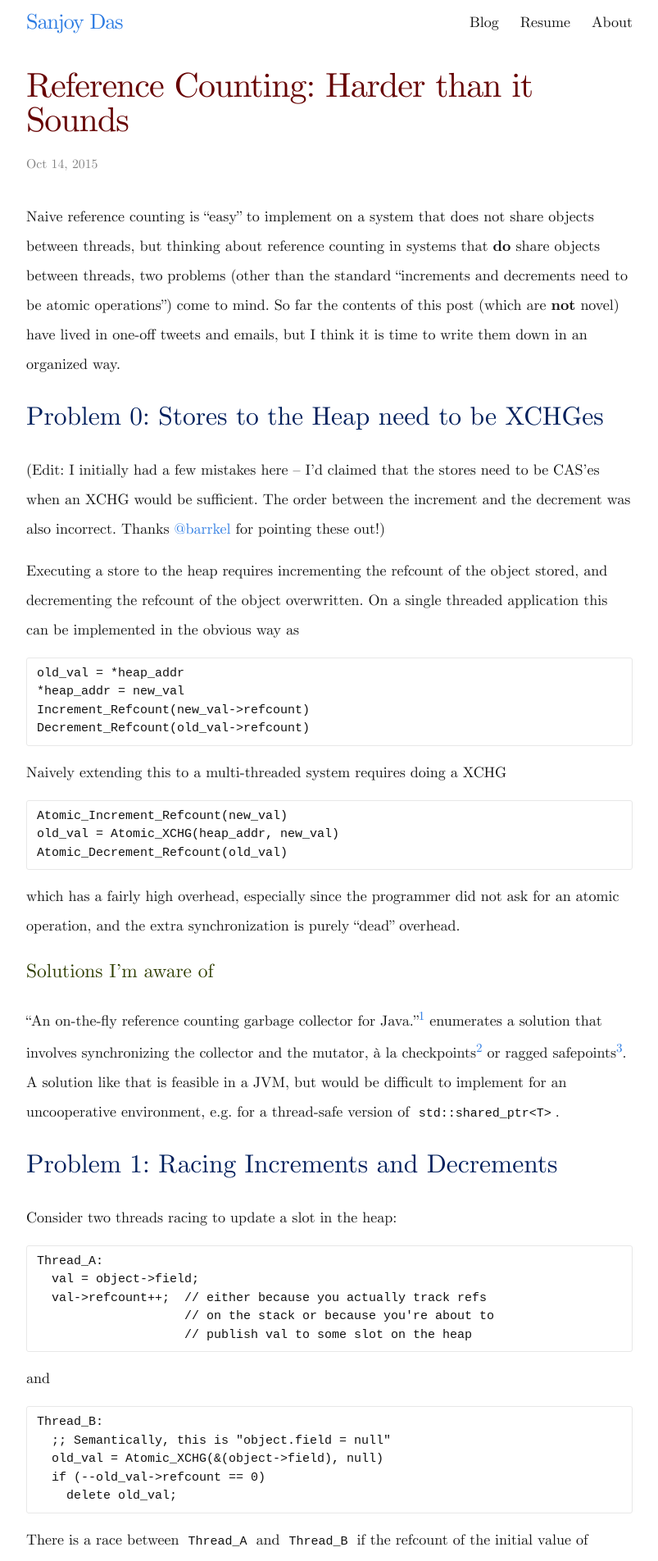
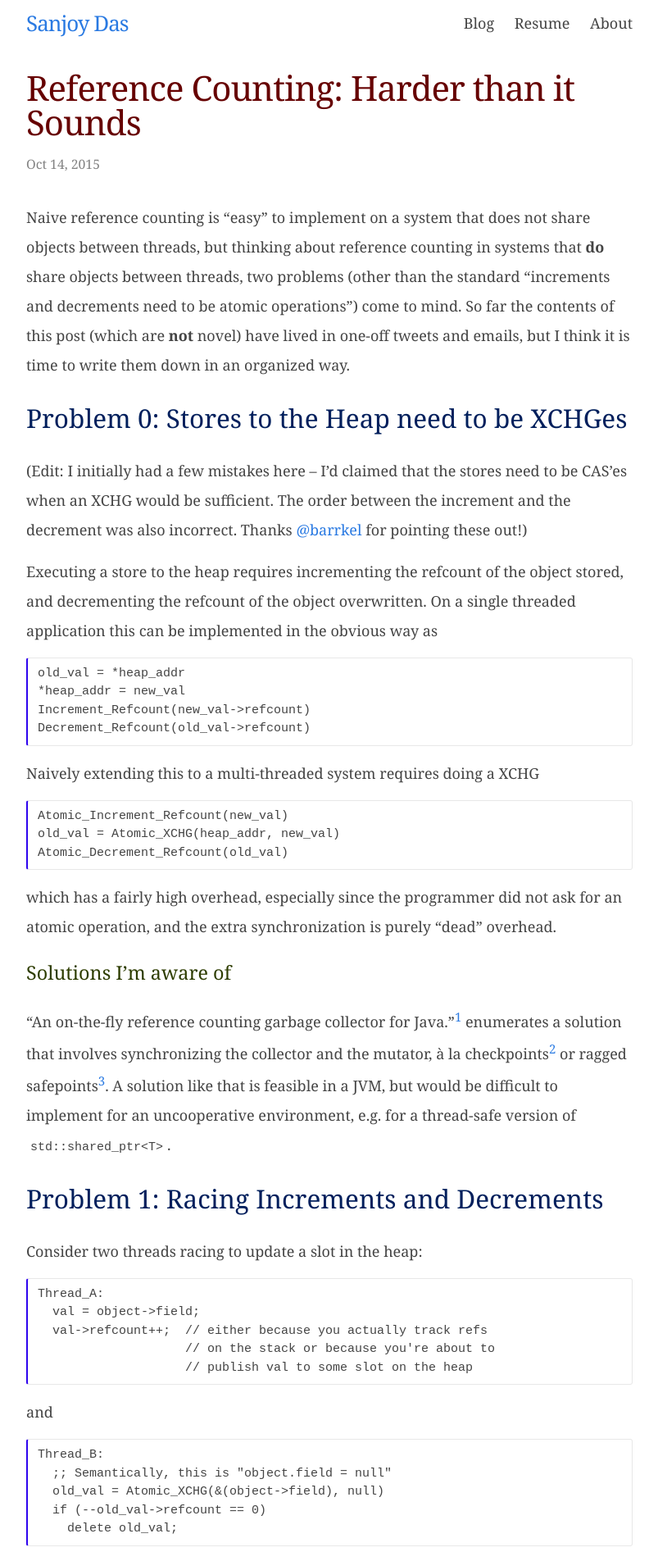
Before and after one commit to sanjoy/playingwithpointers.com, a Jekyll site: the page built from _posts/2015-10-14-refcounting-harder-than-it-sounds.markdown, in a window 1280 px wide. Shown: the top 1904 px of the page at 82% size, without its empty margins (238-1041 px from the left). Built offline with Jekyll 4.4.1, drawn with Linux system fonts in a browser that asks for light colours; comment, search, counter and statistics services are not loaded.

Commit message:
Fix styles

```diff
--- a/_sass/_base.scss
+++ b/_sass/_base.scss
@@ -84,11 +84,15 @@ h1, h2, h3, h4, h5, h6 {
 }
 
 h1 {
-    color: #001F5C;
+    color: $h1-color;
 }
 
 h2 {
-    color: #2E3D00;
+    color: $h2-color;
+}
+
+strong {
+    color: $strong-color;
 }
 
 /**
@@ -134,12 +138,7 @@ blockquote {
 pre,
 code {
     font-size: 15px;
-}
-
-pre {
-    background-color: #eef;
-    border-radius: 3px;
-    border: 1px solid $grey-color-light;
+    color: $text-color;
 }
 
 code {
@@ -147,18 +146,20 @@ code {
 }
 
 pre {
+    border-radius: 3px;
+    border: 1px solid $grey-color-light;
+
     padding: 8px 12px;
-    overflow-x: scroll;
+    overflow-x: auto;
     line-height: $code-line-height;
 
+    border-left: 2px solid $code-border-color;
     > code {
         border: 0;
         padding-right: 0;
         padding-left: 0;
     }
 }
-
-
 
 /**
  * Wrapper
--- a/css/main.scss
+++ b/css/main.scss
@@ -6,7 +6,7 @@
 
 
 // Our variables
-$base-font-family: Computer Modern Serif, Arial, sans-serif;
+$base-font-family: Georgia, Arial, sans-serif;
 $base-font-size:   18px;
 $small-font-size:  $base-font-size * 0.875;
 $base-line-height: 2.0;
@@ -14,9 +14,13 @@ $code-line-height: 1.5;
 
 $spacing-unit:     30px;
 
-$text-color:       #111;
+$text-color:       #444;
 $background-color: #ffffff;
 $brand-color:      #2a7ae2;
+$h1-color:         #001F5C;
+$h2-color:         #2E3D00;
+$strong-color:     #444;
+$code-border-color: #2E03EE;
 
 $grey-color:       #828282;
 $grey-color-light: lighten($grey-color, 40%);
```
